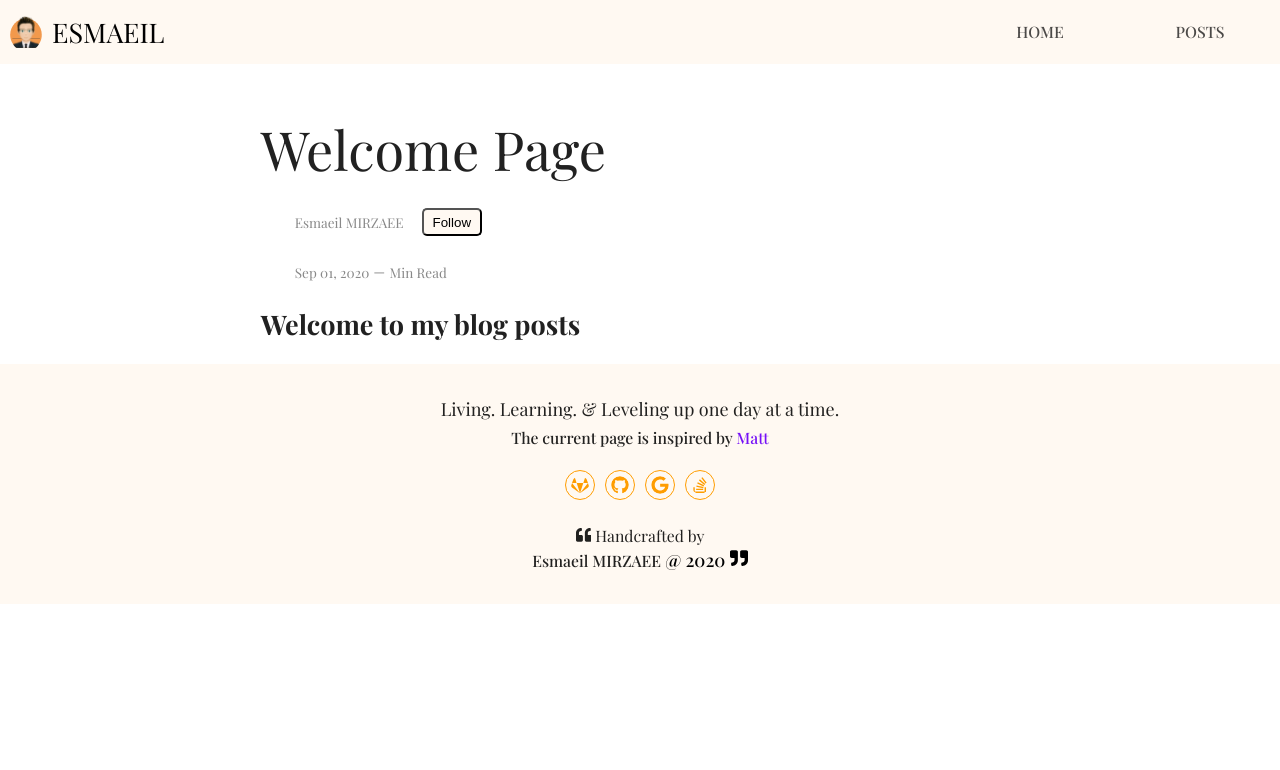
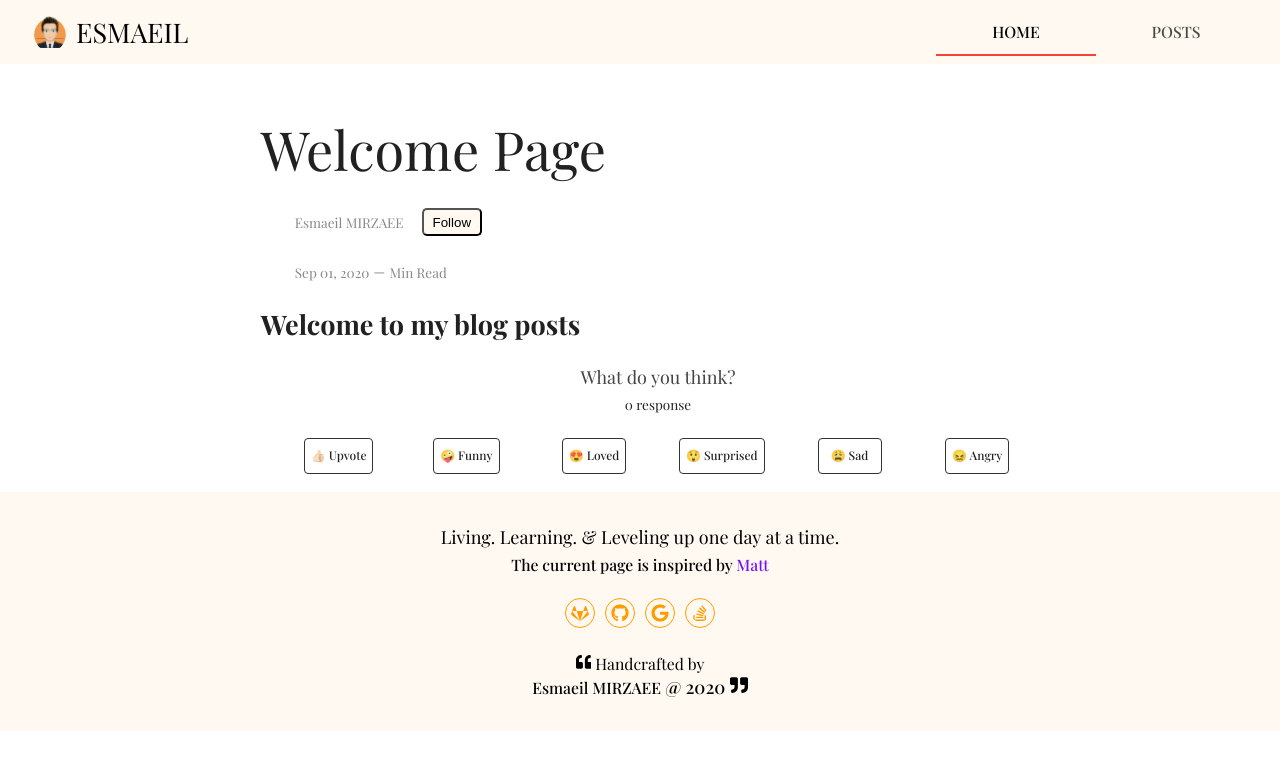
Before and after one commit to esmaeilmirzaee/esmaeilmirzaee.github.io, a React (Create React App) app: page /#/posts/1 in a window 1280 px wide. Shown: the top 770 px of the page. Built offline with nearby package versions, Linux system fonts and the light colour scheme; a web font is replaced by a local one.

Commit message:
Opinion buttons for each post

```diff
--- a/src/assets/sass/2-layouts/_foobar.scss
+++ b/src/assets/sass/2-layouts/_foobar.scss
@@ -4,6 +4,7 @@
   .footer {
     // e0e0e0
     background: #fff9f2;
+
     display: flex;
     justify-content: center;
     align-items: center;
@@ -32,6 +33,7 @@
 
 @media screen and (min-width: 960px) {
   .footer {
+    color: black;
     width: 100%;
     background: #fff9f2;
     display: flex;
--- a/src/components/blogs_post/Post.jsx
+++ b/src/components/blogs_post/Post.jsx
@@ -5,6 +5,8 @@ import { Redirect } from 'react-router-dom';
 import Markdown from 'react-markdown';
 import { makeStyles } from '@material-ui/styles';
 import { FollowButton } from '../styled_components/button';
+
+import Opinion from '../further/opinion';
 
 const useStyle = makeStyles((theme) => ({
   articleSection: {
@@ -95,6 +97,7 @@ export default function Post(props) {
       <article>
         <Markdown source={fetchedPost.content} escapeHtml={false} />
       </article>
+      <Opinion />
     </Container>
   );
 }
--- a/src/components/blogs_post/Posts.jsx
+++ b/src/components/blogs_post/Posts.jsx
@@ -45,18 +45,12 @@ const Posts = () => {
   const classes = useStyle();
   return (
     <Container className={classes.container}>
-      <Grid container direction='column' sm={12} spacing={2}>
+      <Grid container direction='column' spacing={2}>
         <Typography>All recent posts</Typography>
         {allRecentPosts.length &&
           allRecentPosts.map((post, index) => {
             return (
-              <Grid
-                item
-                className={classes.post}
-                key={index}
-                sm={12}
-                spacing={3}
-              >
+              <Grid item className={classes.post} key={index} sm={12}>
                 <Typography
                   variant='h6'
                   className={classes.title}
--- /dev/null
+++ b/src/components/further/opinion.jsx
@@ -0,0 +1,106 @@
+import React, { useState, useEffect } from 'react';
+import { Grid, Typography } from '@material-ui/core';
+
+import VotingButton from '../styled_components/votingButton';
+
+class Opinion extends React.Component {
+  constructor() {
+    super();
+    this.state = {
+      count: 0,
+    };
+  }
+
+  incrementCount = () => {
+    this.setState({
+      count: this.state.count + 1,
+    });
+  };
+
+  render() {
+    let { count } = this.state;
+
+    return (
+      <Grid
+        container
+        style={{ margin: '1em', textAlign: 'center' }}
+        justify='center'
+        alignItems='center'
+      >
+        <Grid item xs={12}>
+          <Typography style={{ color: '#444', textAlign: 'center' }}>
+            What do you think?
+          </Typography>
+          <Typography
+            variant='caption'
+            style={{
+              visibility: 'visible',
+              textAlign: 'center',
+              justifyContent: 'center',
+            }}
+          >
+            {count} response
+          </Typography>
+        </Grid>
+        <Grid container item>
+          <Grid
+            container
+            item
+            direction='row'
+            spacing={1}
+            style={{
+              display: 'flex',
+              justifyContent: 'space-evenly',
+              marginTop: '1em',
+            }}
+          >
+            <Grid item xs={2}>
+              <VotingButton
+                icon='👍🏻'
+                title=' Upvote'
+                action={this.incrementCount}
+              />
+            </Grid>
+            <Grid item xs={2}>
+              <VotingButton
+                icon='🤪'
+                title=' Funny'
+                onClick={this.incrementCount}
+              />
+            </Grid>
+            <Grid item xs={2}>
+              <VotingButton
+                icon='😍'
+                title=' Loved'
+                onClick={this.incrementCount}
+              />
+            </Grid>
+            <Grid item xs={2}>
+              <VotingButton
+                icon='😲'
+                title=' Surprised'
+                onClick={this.incrementCount}
+              />
+            </Grid>
+            <Grid item xs={2}>
+              <VotingButton
+                icon='😩'
+                title=' Sad'
+                onClick={this.incrementCount}
+              />
+            </Grid>
+            <Grid item xs={2}>
+              <VotingButton
+                icon='😖'
+                title=' Angry'
+                onClick={this.incrementCount}
+              />
+            </Grid>
+          </Grid>
+        </Grid>
+      </Grid>
+    );
+  }
+}
+
+export default Opinion;
--- a/src/components/landing_page/ObjectiveHero.jsx
+++ b/src/components/landing_page/ObjectiveHero.jsx
@@ -8,7 +8,7 @@ function ObjectiveHero() {
         <h4 className='objective__title font-black'>
           Hi, I'm <em>Esmaeil MIRZAEE</em>. Enchanté.
         </h4>
-        <Typography
+        <p
           className='objective__body'
           align='justify'
           color='textPrimary'
@@ -20,12 +20,12 @@ function ObjectiveHero() {
           next three years. During those years as an engineer or administrator,
           I challenged every technology behind each device I used. So, being
           curious enough and having an innovative mindset, I moved to the next
-          epic in my life<soan>&#x2014;</soan>I started to educate myself
+          epic in my life<span>&#x2014;</span>I started to educate myself
           programming languages. Consequently, my journey initiated as a
           developer. I thought myself how to use HTML, CSS and JavaScript. Next,
           I leverage Java and Spring framework to develop backend services.
           Finally, I started to leverage ReactJS in my projects.
-        </Typography>
+        </p>
       </div>
     </div>
   );
--- a/src/components/landing_page/cards/Cards.jsx
+++ b/src/components/landing_page/cards/Cards.jsx
@@ -35,6 +35,7 @@ import {
 function Cards() {
   const cards = [
     {
+      id: 1,
       title: 'Developer',
       icon: <CodeOutlinedIcon className='head__icon' />,
       subtitle:
@@ -58,6 +59,7 @@ function Cards() {
       ],
     },
     {
+      id: 2,
       title: 'Designer',
       icon: <RiPencilRuler2Line className='head__icon' />,
       subtitle: 'I value simple design, thoughtful and meaningful structure.',
@@ -78,6 +80,7 @@ function Cards() {
       ],
     },
     {
+      id: 3,
       title: 'DevOps',
       icon: <CloudDoneOutlinedIcon className='head__icon' />,
       subtitle:
@@ -113,7 +116,6 @@ function Cards() {
     <Container className='cards' style={{ display: 'flex' }}>
       {cards.map((card, index) => (
         <Card
-          key={index}
           title={card.title}
           icon={card.icon}
           subtitle={card.subtitle}
--- a/src/components/navbar/AppBarV2.jsx
+++ b/src/components/navbar/AppBarV2.jsx
@@ -40,7 +40,7 @@ export default function AppBarV2() {
     <React.Fragment>
       <ElevationScroll>
         <AppBar position='fixed'>
-          <Toolbar className={classes.appbar} disableGutters>
+          <Toolbar className={classes.appbar}>
             <Button
               className={classes.logoContainer}
               component={Link}
@@ -54,7 +54,8 @@ export default function AppBarV2() {
             </Button>
 
             {/* FIXME: The name is inappropriate */}
-            {viewPortSize ? <Drawer /> : <MenuNavbar />}
+            <MenuNavbar />
+            {/* {viewPortSize ? <Drawer /> : <MenuNavbar />} */}
           </Toolbar>
         </AppBar>
       </ElevationScroll>
--- a/src/components/navbar/MenuNavbar.jsx
+++ b/src/components/navbar/MenuNavbar.jsx
@@ -1,20 +1,20 @@
 // TODO: Choose a better name
-import React from 'react';
+import React, { useState } from 'react';
 import { Tabs, Tab } from '@material-ui/core';
 import { Link } from 'react-router-dom';
 
 export default function MenuNavbar() {
+  const [select, setSelect] = useState(0);
   return (
     <React.Fragment>
-      <Tabs className='tabs__container'>
+      <Tabs className='tabs__container' value={select}>
         <Tab
           className='tab'
           label='Home'
           aria-label='home'
           component={Link}
           to='/'
-          disableGutters
-          disableRipple
+          onClick={() => setSelect(0)}
         />
         <Tab
           className='tab'
@@ -22,6 +22,7 @@ export default function MenuNavbar() {
           aria-label='posts'
           component={Link}
           to='/posts'
+          onClick={() => setSelect(1)}
         />
       </Tabs>
     </React.Fragment>
--- a/src/components/styled_components/button.jsx
+++ b/src/components/styled_components/button.jsx
@@ -10,3 +10,14 @@ export const FollowButton = styled.button`
   background: #fff9f2;
   color: black;
 `;
+
+export const VotingButton = styled.button`
+  display: inline-block;
+  border-radius: 5px;
+  padding: 0.25rem 0.5rem;
+  margin: 0.5rem 1rem;
+  width: 7rem
+  height: 1rem;
+  background: #fff9f2;
+  color: black;
+`;
--- /dev/null
+++ b/src/components/styled_components/votingButton.jsx
@@ -0,0 +1,24 @@
+import React from 'react';
+import { makeStyles, Button } from '@material-ui/core';
+// FIXME: unresponsive
+const useStyle = makeStyles((theme) => ({
+  votingButton: {
+    height: '36px',
+    display: 'inline',
+    fontSize: '12px',
+    border: '0.1em solid #333',
+    padding: '0.5em',
+    textTransform: 'none',
+    '&:hover': {
+      backgroundColor: '#fff9f2',
+    },
+  },
+}));
+export default function VotingButton(props) {
+  const classes = useStyle();
+  return (
+    <Button className={classes.votingButton}>
+      {props.icon ? props.icon : null} {props.title}
+    </Button>
+  );
+}
```
